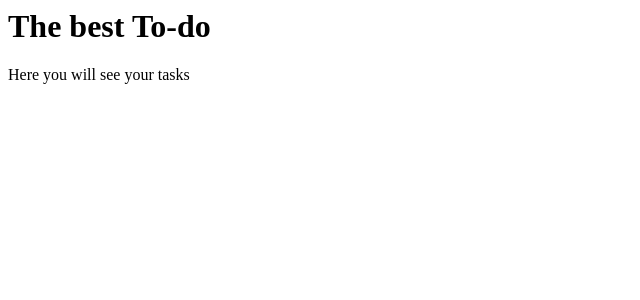
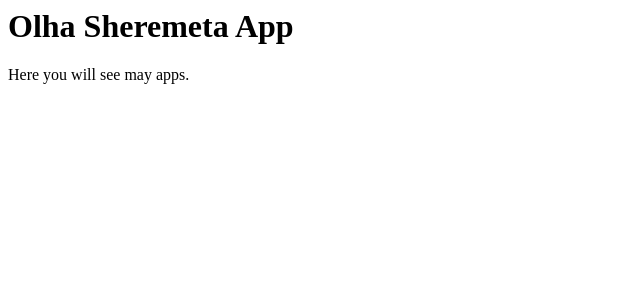
Before and after one commit to olhasheremeta/ToDo, a React app: page / in a window 1280 px wide. Shown: the top 300 px of the page, without its empty margins (0-640 px from the left). Built offline with nearby package versions, Linux system fonts and the light colour scheme.

Commit message:
create Header and Main components

```diff
--- /dev/null
+++ b/components/App.js
@@ -0,0 +1,12 @@
+import React from 'react';
+import Header from './Header';
+import Main from './Main';
+
+const App = (props) => (
+  <div>
+    <Header />
+    <Main />
+  </div>
+);
+
+export default App;
--- a/components/AppBody.js
+++ /dev/null
@@ -1,16 +0,0 @@
-class AppBody extends React.Component {
-
-  state = {
-    items: 'tasks'
-  }
-
-  render() {
-    return (
-    <div>
-      <span>Here you will see your {this.state.items}</span>
-    </div>
-    )
-  }
-}
-
-export default AppBody;
--- /dev/null
+++ b/components/Header.js
@@ -0,0 +1,9 @@
+import React from 'react';
+
+const Header = () => (
+  <div className="Header">
+    <h1>Olha Sheremeta App</h1>
+  </div>
+)
+
+export default Header;
--- /dev/null
+++ b/components/Main.js
@@ -0,0 +1,11 @@
+import React from 'react';
+
+const Main = () => {
+  return (
+    <div className="Main">
+      <p>Here you will see may apps.</p>
+    </div>
+  )
+}
+
+export default Main;
--- a/index.js
+++ b/index.js
@@ -1,17 +1,9 @@
 import ReactDOM from 'react-dom';
 import React from 'react';
-import AppBody from './components/AppBody';
+import App from './components/App';
 
 
-
-const App = (props) => (
-  <div>
-    <h1>{props.title}</h1>
-    <AppBody />
-  </div>
-);
-
 ReactDOM.render(
-  <App title="The best To-do" />,
+  <App />,
   document.getElementById('root')
 );
--- a/webpack.config.js
+++ b/webpack.config.js
@@ -33,7 +33,7 @@ module.exports = {
       React: 'react',
     }),
 
-    new webpack.NoErrorsPlugin(),
+    new webpack.NoEmitOnErrorsPlugin(),
   ],
 
   devtool: 'source-map',
```
